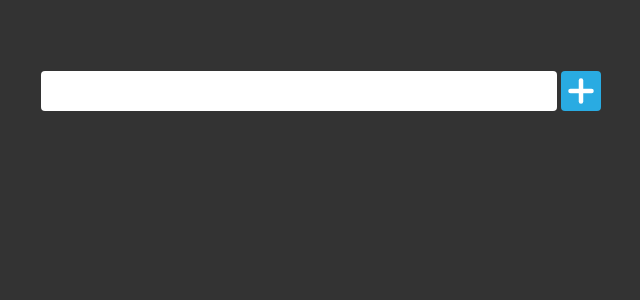
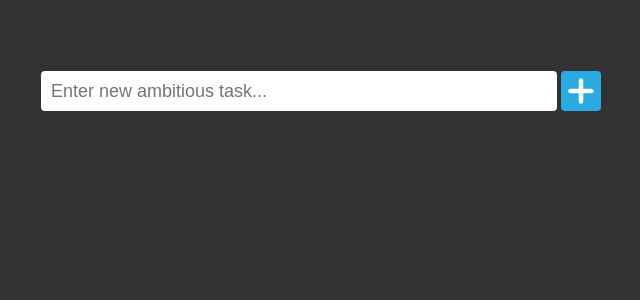
Before and after one commit to soloVlad/todo, a React (Vite) app: page / in a window 1280 px wide. Shown: the top 300 px of the page, without its empty margins (319-959 px from the left). Built offline with nearby package versions, Linux system fonts and the light colour scheme.

Commit message:
feat: add placeholder for task creation

```diff
--- a/src/components/Creator/index.module.css
+++ b/src/components/Creator/index.module.css
@@ -6,6 +6,7 @@
 
 .input {
   padding: 4px;
+  padding-left: 10px;
   width: 100%;
   height: 40px;
   border-radius: 4px;
--- a/src/components/Creator/index.tsx
+++ b/src/components/Creator/index.tsx
@@ -38,6 +38,7 @@ const Creator: FC<CreatorProps> = ({ addTask }) => {
       <input
         className={classes.input}
         value={taskDescription ?? undefined}
+        placeholder="Enter new ambitious task..."
         onChange={handleInputTask}
       />
 
```
